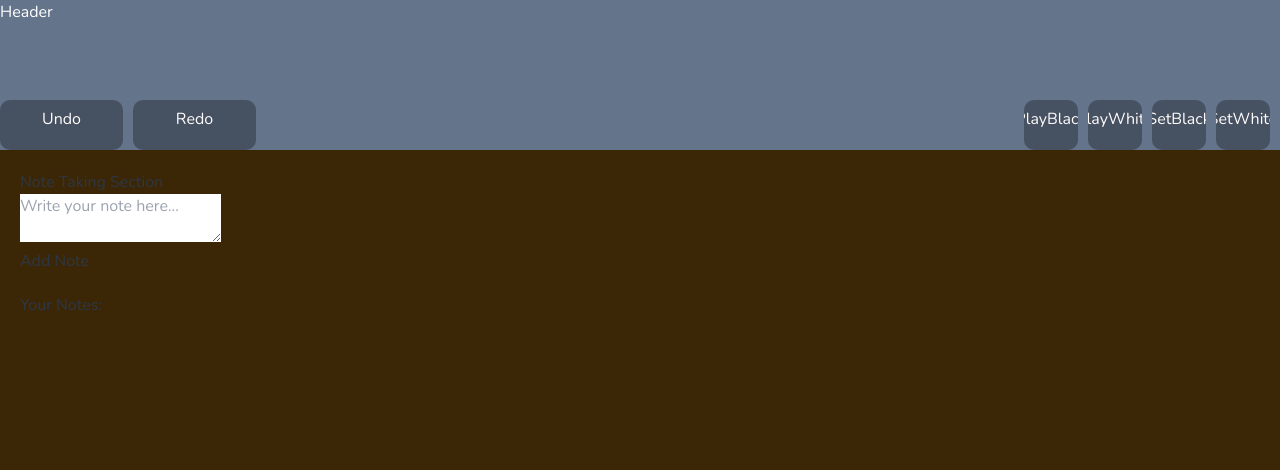
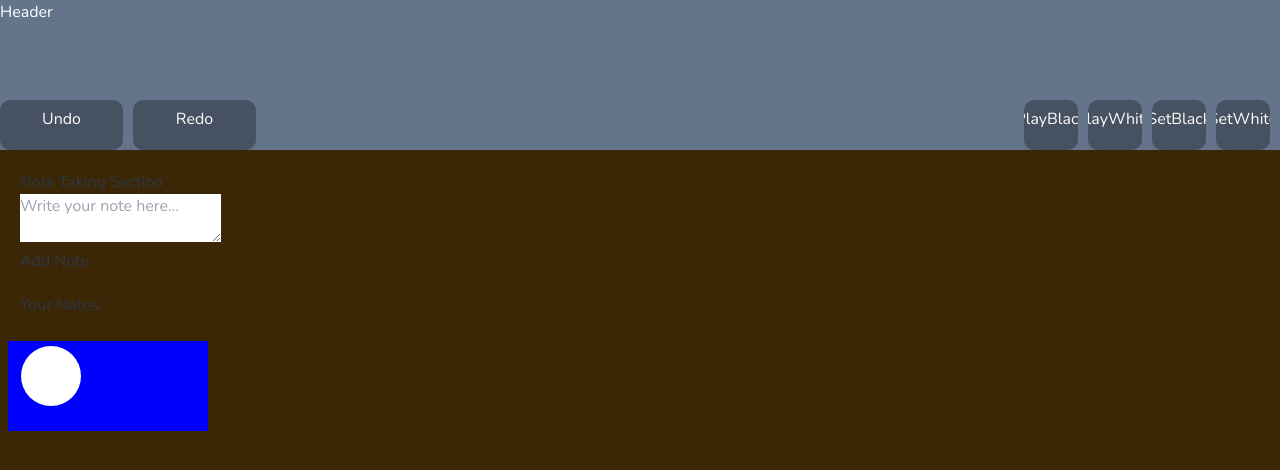
Before and after one commit to Injng/gobase, a SvelteKit app: page / in a window 1280 px wide. Shown: the top 470 px of the page. Built offline with nearby package versions, Linux system fonts and the light colour scheme.

Commit message:
bad toggle

```diff
--- a/src/routes/+page.svelte
+++ b/src/routes/+page.svelte
@@ -20,6 +20,7 @@
     let pieceColor: string = 'black'
     let isInit: boolean = false
     let isPlay: boolean = true
+    let isToggled = false;
     let note = '';
     let notes = [];
 
@@ -323,8 +324,21 @@
     </div>
 </div>
 
+<div>
+    <input type="checkbox" id="mode-toggle" class="toggle" bind:checked={isToggled}/>
+    <div class = "container">
+        <div class = "background light"></div>
+        <div class = "background dark"></div>
+        <label for="mode-toggle" class="ball">
+            <svg  width="70" height="70" viewBox=" 0 0 70 70 " fill="none">
+                <circle cx="35" cy="35" r="30" fill="white" />
+            </svg>
+        </label>
+    </div>
+</div>
 <style>
     @import './styles.css';
+
     .note-section {
         width: 20%;
         padding: 20px;
--- a/src/routes/styles.css
+++ b/src/routes/styles.css
@@ -2,3 +2,60 @@
     fill-opacity: 30%;
     filter: brightness(150%);
 }
+
+
+ontoggle {
+    display: flex;
+    display-items: center;
+    justify-content: center;
+    height: 100vh;
+    transition: background-color 0.5s ease-in;
+}
+
+#mode-toggle {
+    position: absolute;
+    left: -9999px;
+}
+
+.container {
+
+    width: 200px;
+    height: 90px;
+    position: relative;
+    display: flex;
+    align-content: center;
+    padding-top: 4px;
+    padding-inline: 8px;
+}
+.background {
+    position: absolute;
+    width: 100%;
+    height: 100%;
+    background-size: cover;
+    transition: opacity 0.5s ease-in;
+}
+.light {
+    background-color: blue;
+    opacity: 1;
+}
+.dark {
+    background-color: black;
+    opacity: 0;
+}
+.ball {
+    position: relative;
+    z-index: 10;
+    border-radius: 50%;
+    margin-left: 8px;
+    cursor: pointer;
+    transition: transfors 0.5s ease-in;
+}
+#mode-toggle:checked ~.container.light {
+    opacity: 1;
+}
+#mode-toggle:checked ~.container.dark {
+    opacity: 0;
+}
+#mode-toggle:checked ~.ball {
+    transform: translateX(112px);
+}
```
